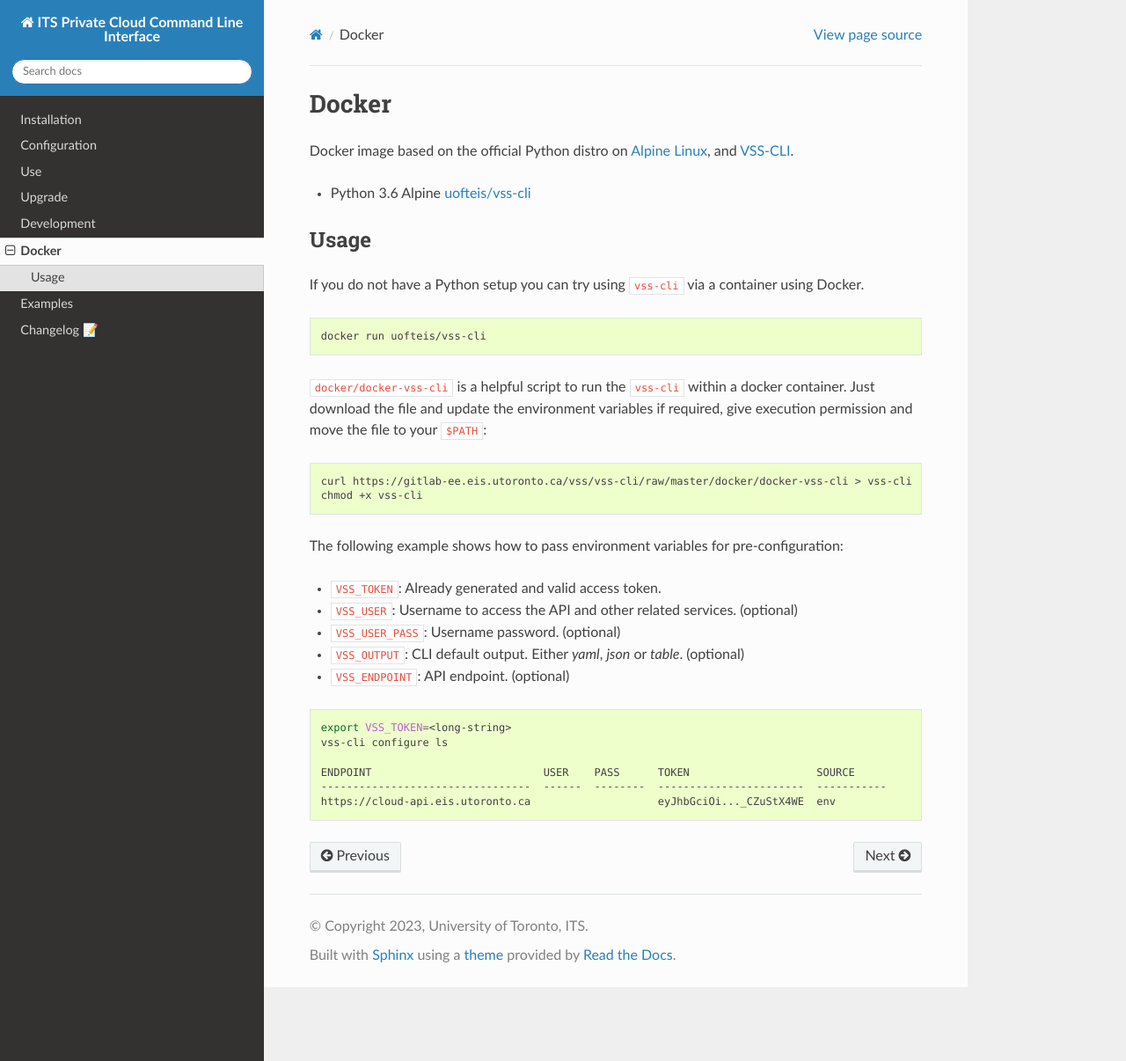
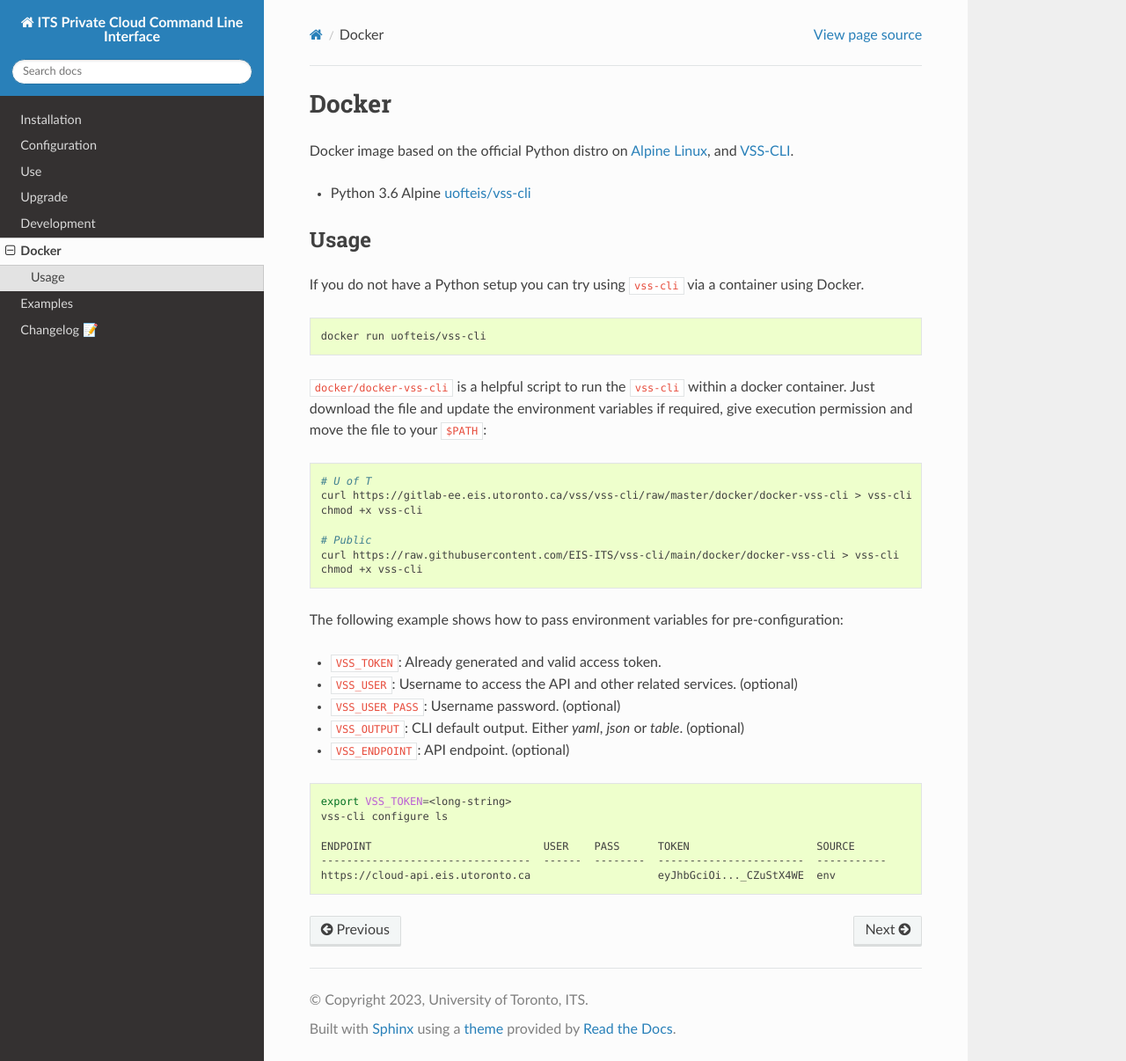
Before and after one commit to EIS-ITS/vss-cli, a Sphinx documentation site: the page built from docs/docker.rst, in a window 1280 px wide and 1206 px high. Shown: the whole window at 88% size. Built offline with Sphinx 7.4.7 and the Read the Docs theme 2.0.0, drawn with Linux system fonts in a browser that asks for light colours; the version number could not be read and is left out.

Commit message:
Issue #637: 📚docs/update public mirror on github.com - fixes #637

```diff
--- a/docs/docker.rst
+++ b/docs/docker.rst
@@ -25,7 +25,12 @@ if required, give execution permission and move the file to your ``$PATH``:
 
 .. code-block:: bash
 
+    # U of T
     curl https://gitlab-ee.eis.utoronto.ca/vss/vss-cli/raw/master/docker/docker-vss-cli > vss-cli
+    chmod +x vss-cli
+
+    # Public
+    curl https://raw.githubusercontent.com/EIS-ITS/vss-cli/main/docker/docker-vss-cli > vss-cli
     chmod +x vss-cli
 
 The following example shows how to pass environment variables for
--- a/docs/install.rst
+++ b/docs/install.rst
@@ -43,7 +43,7 @@ Use `Homebrew`_ to install the ``vss-cli`` on macOS:
 
 .. code-block:: bash
 
-    brew tap vss/vss-cli https://gitlab-ee.eis.utoronto.ca/vss/vss-cli
+    brew tap vss/vss-cli https://github.com/EIS-ITS/vss-cli
     brew install vss-cli
 
 You can also just `download the tarball`_. Once you have the ``vss-cli``
```
Also changed, not shown: README.md (+6 -4 lines), .bumpversion.cfg, .gitlab-ci.yml, 7 other files.
